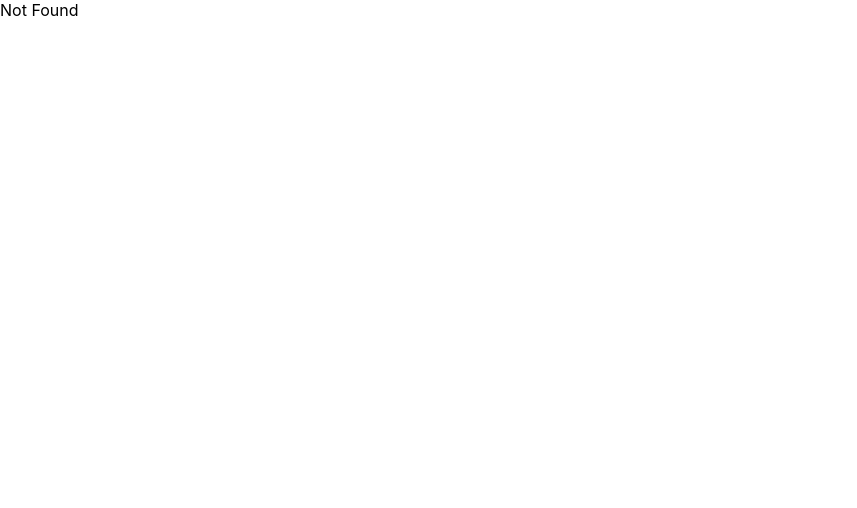
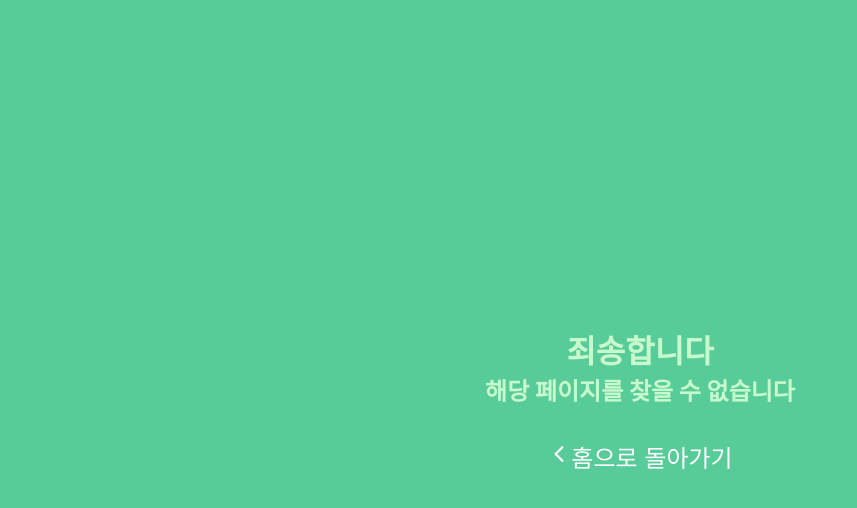
Before and after one commit to unsnruu/wanted-pre-onboarding-fe, a React (Create React App) app: page /auth in a window 1280 px wide. Shown: the top 508 px of the page, without its empty margins (0-857 px from the left). Built offline with nearby package versions, Linux system fonts and the light colour scheme.

Commit message:
feat: implement 404 page

```diff
--- a/src/pages/404.tsx
+++ b/src/pages/404.tsx
@@ -1,5 +1,52 @@
+import { Navigate, Link } from "react-router-dom";
+import styled from "@emotion/styled";
+import { IoIosArrowBack } from "react-icons/io";
+
+const Container = styled.div`
+  width: 100vw;
+  height: 100vh;
+  background-color: ${({ theme }) => theme.color.primary};
+  display: flex;
+  align-items: center;
+  justify-content: center;
+  flex-direction: column;
+  & > h1,
+  h2 {
+    color: ${({ theme }) => theme.color.highlight};
+  }
+  & > div {
+    margin-top: 2rem;
+  }
+`;
+const BackContainer = styled.div`
+  display: flex;
+  justify-content: center;
+  align-items: center;
+  & > span {
+    color: white;
+    font-size: 1.5rem;
+  }
+  & a {
+    text-decoration: none;
+    color: inherit;
+  }
+`;
+
 function NotFound() {
-  return <div>Not Found</div>;
+  return (
+    <Container>
+      <h1>죄송합니다</h1>
+      <h2>해당 페이지를 찾을 수 없습니다</h2>
+      <BackContainer>
+        <span>
+          <IoIosArrowBack />
+        </span>
+        <span>
+          <Link to="/">홈으로 돌아가기</Link>
+        </span>
+      </BackContainer>
+    </Container>
+  );
 }
 
 export default NotFound;
```
